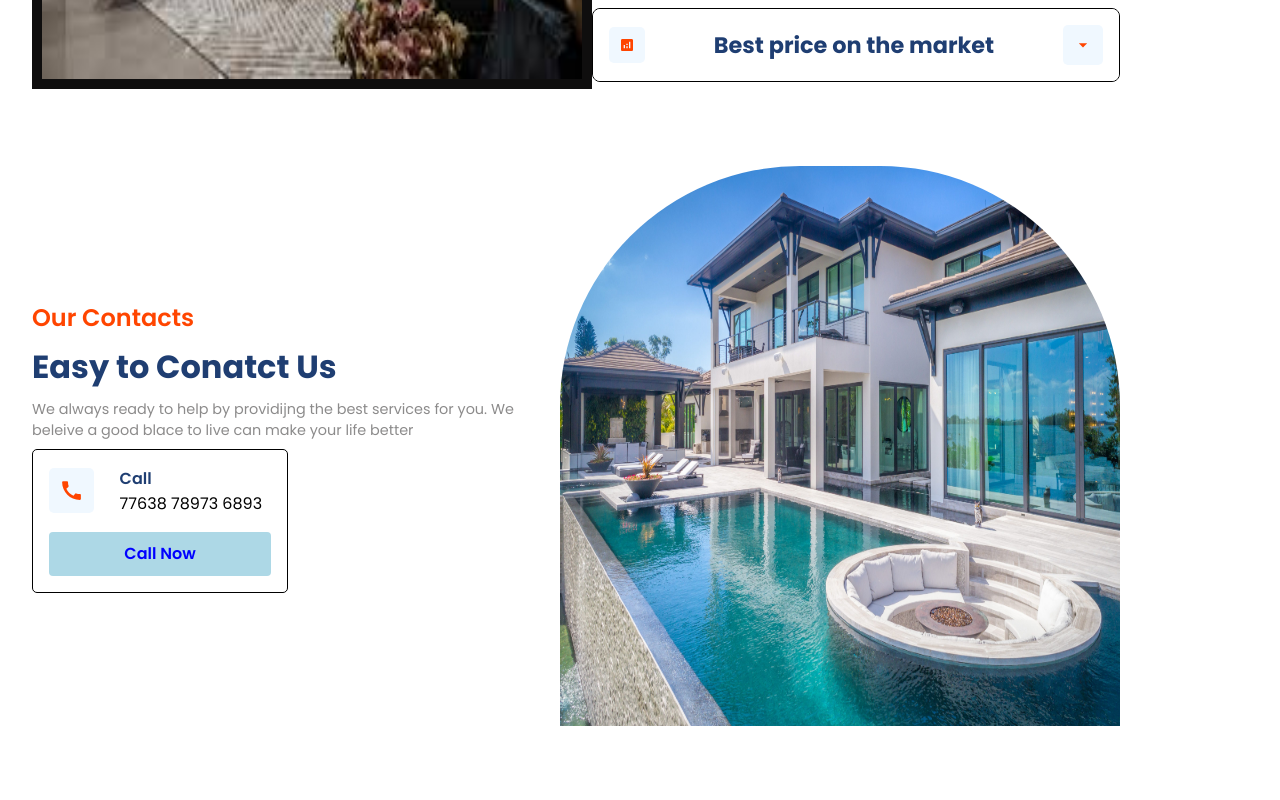
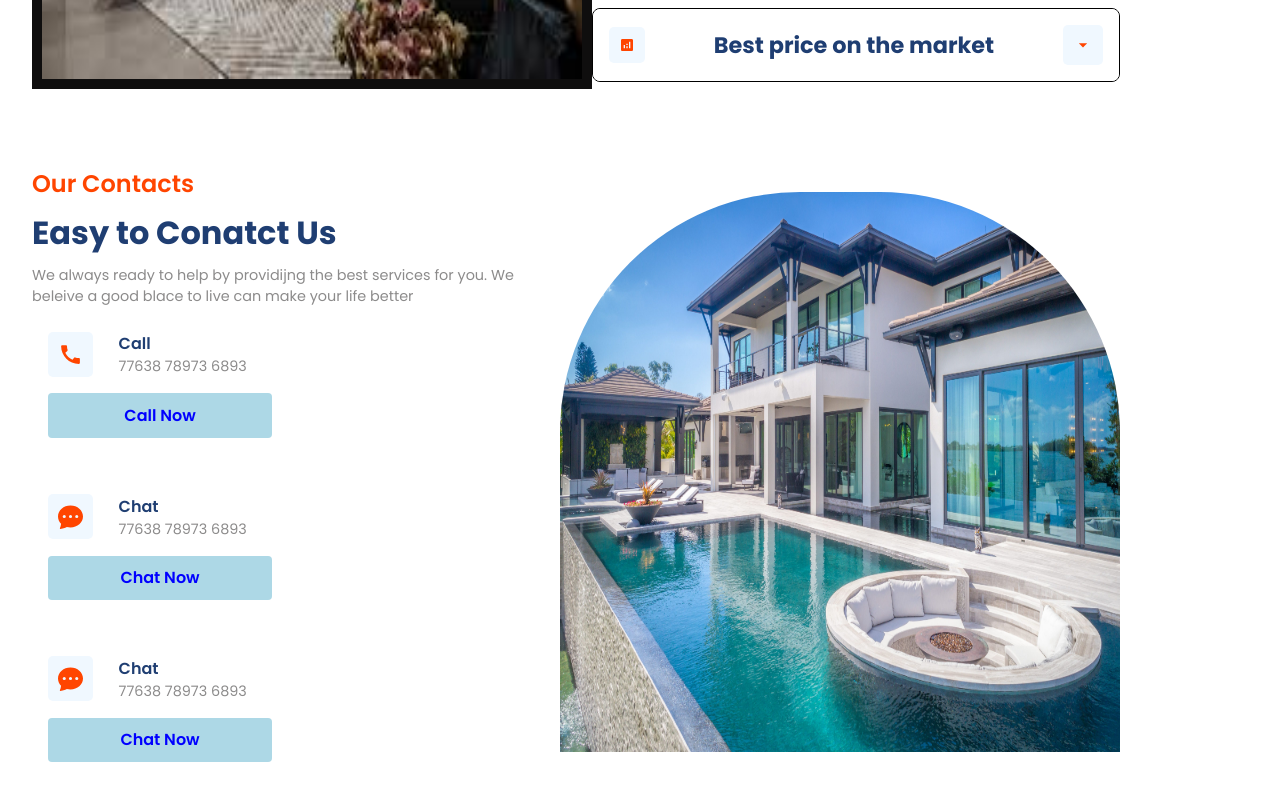
Before and after one commit to Aamir-Manzoor/Real-Estate-Web-Application, a React (Vite) app: page / in a window 1280 px wide. Shown: the part 2117-2917 px from the top of the page. Before the commit the page ends 2875 px from the top, so only its background shows below. Built offline with nearby package versions, Linux system fonts and the light colour scheme.

Commit message:
contact call values added

```diff
--- a/src/components/contact/Contact.css
+++ b/src/components/contact/Contact.css
@@ -19,8 +19,6 @@
 .mode{
     width: 16rem;
     padding: 1rem;
-    border: 1px solid black;
-    border-radius: 5px;
     gap: 1rem;
     transition: all 300ms ease-in;
 }
@@ -41,3 +39,13 @@
     font-size: 1rem;
     font-weight: 600;
 }
+.mode:hover{
+    scale: 1.1;
+    box-shadow: var(--shadow);
+}
+
+.mode .button:hover{
+    background-color: blue;
+    color: white;
+    scale: 0.8;
+}
--- a/src/components/contact/Contact.jsx
+++ b/src/components/contact/Contact.jsx
@@ -2,7 +2,7 @@ import Img4 from "../../assets/main4.jpg";
 import { MdCall } from "react-icons/md";
 import "./Contact.css";
 // import {HiChatBubbleBottomCenter} from 'react-icons/hi';
-
+import {BsFillChatDotsFill} from "react-icons/bs"
 
 const Contact = () => {
   return (
@@ -19,6 +19,7 @@ const Contact = () => {
           <div className="flexColStart contactModes">
             {/* first row */}
             <div className="flexColStart row">
+              {/* first Mode */}
               <div className="flexColCenter mode">
                 <div className="flexStart">
                   <div className="flexCenter icon">
@@ -26,10 +27,37 @@ const Contact = () => {
                   </div>
                   <div className="flexColStart detail">
                     <span className="primaryText">Call</span>
-                    <span>77638 78973 6893</span>
+                    <span className="secondaryText">77638 78973 6893</span>
                   </div>
                 </div>
                 <div className="flexCenter button">Call Now</div>
+              </div>
+              {/* second Mode */}
+              <div className="flexColCenter mode">
+                <div className="flexStart">
+                  <div className="flexCenter icon">
+                    <BsFillChatDotsFill size={25} />
+                  </div>
+                  <div className="flexColStart detail">
+                    <span className="primaryText">Chat</span>
+                    <span className="secondaryText">77638 78973 6893</span>
+                  </div>
+                </div>
+                <div className="flexCenter button">Chat Now</div>
+              </div>
+
+              {/* Third Mode */}
+              <div className="flexColCenter mode">
+                <div className="flexStart">
+                  <div className="flexCenter icon">
+                    <BsFillChatDotsFill size={25} />
+                  </div>
+                  <div className="flexColStart detail">
+                    <span className="primaryText">Chat</span>
+                    <span className="secondaryText">77638 78973 6893</span>
+                  </div>
+                </div>
+                <div className="flexCenter button">Chat Now</div>
               </div>
             </div>
           </div>
```
